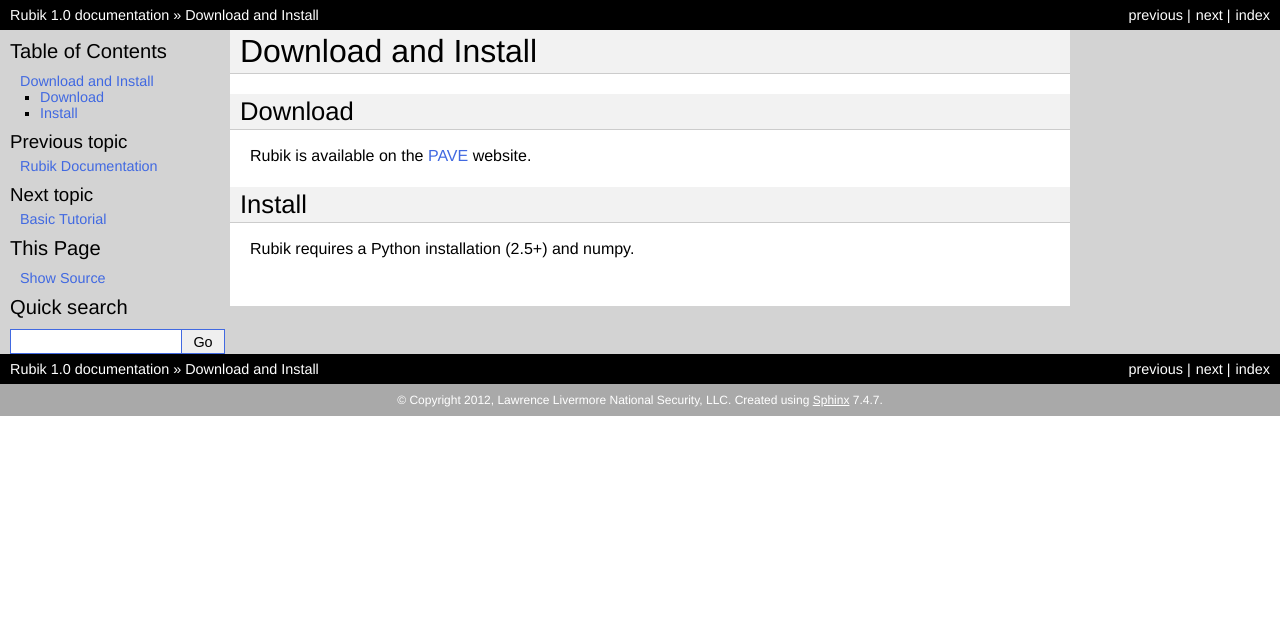
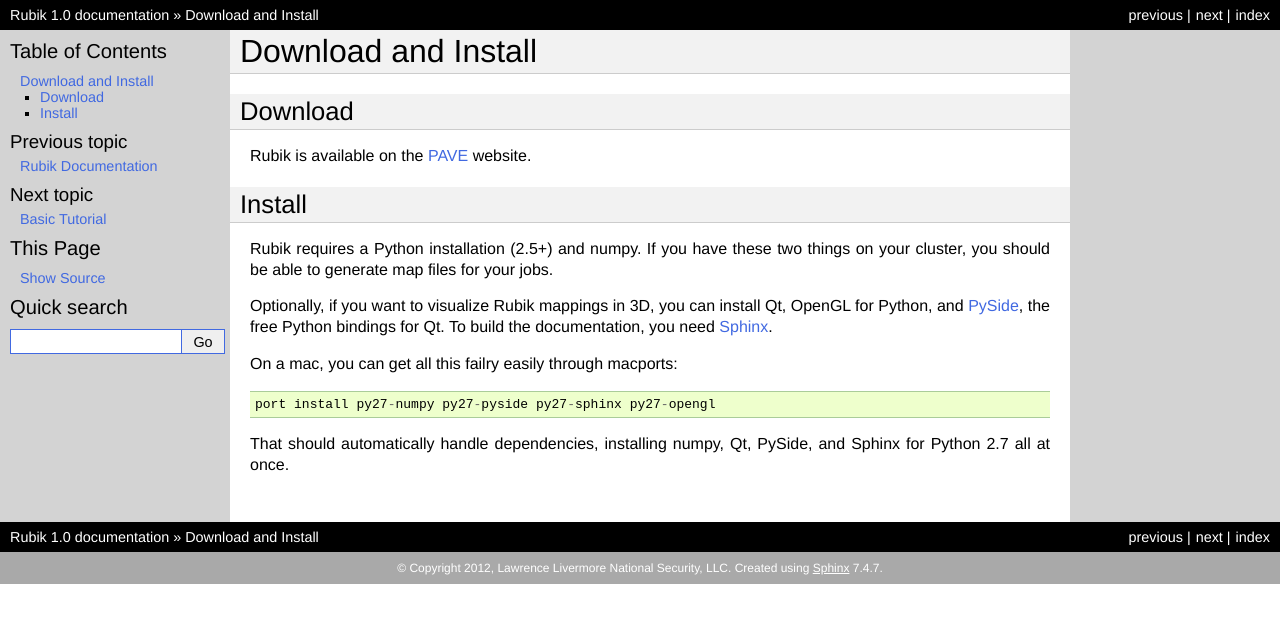
Before and after one commit to LLNL/rubik, a Sphinx documentation site: the page built from docs/intro.rst, in a window 1280 px wide. Shown: the top 623 px of the page. Built offline with Sphinx 7.4.7, drawn with Linux system fonts in a browser that asks for light colours.

Commit message:
Added some info on dependencies.

```diff
--- a/docs/intro.rst
+++ b/docs/intro.rst
@@ -7,4 +7,12 @@
 
 Install
 --------
-Rubik requires a Python installation (2.5+) and numpy.
+Rubik requires a Python installation (2.5+) and numpy.  If you have these two things on your cluster, you should be able to generate map files for your jobs.
+
+Optionally, if you want to visualize Rubik mappings in 3D, you can install Qt, OpenGL for Python, and `PySide <http://qt-project.org/wiki/PySide>`_, the free Python bindings for Qt.  To build the documentation, you need `Sphinx <http://sphinx-doc.org>`_.
+
+On a mac, you can get all this failry easily through macports::
+
+    port install py27-numpy py27-pyside py27-sphinx py27-opengl
+
+That should automatically handle dependencies, installing numpy, Qt, PySide, and Sphinx for Python 2.7 all at once.
```
